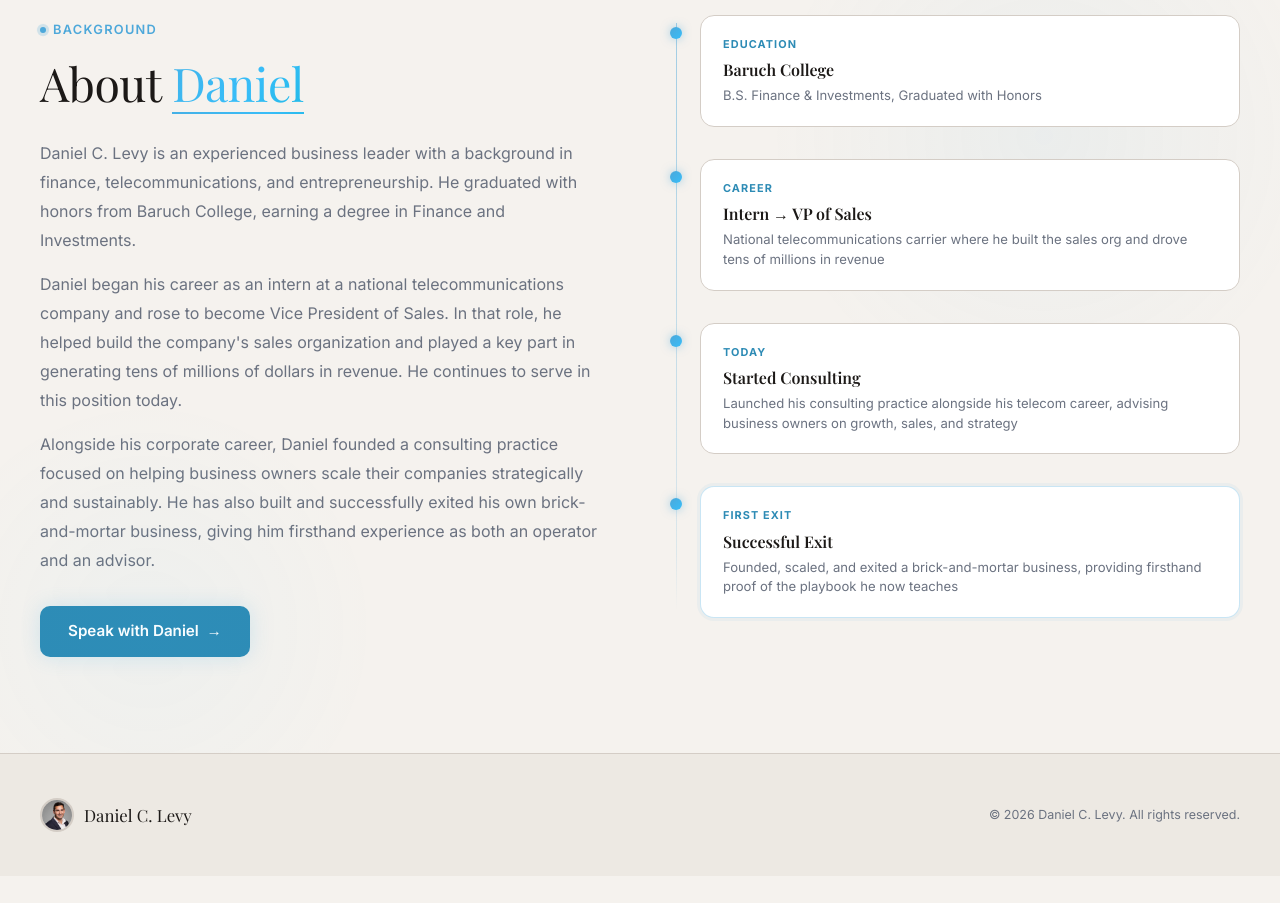
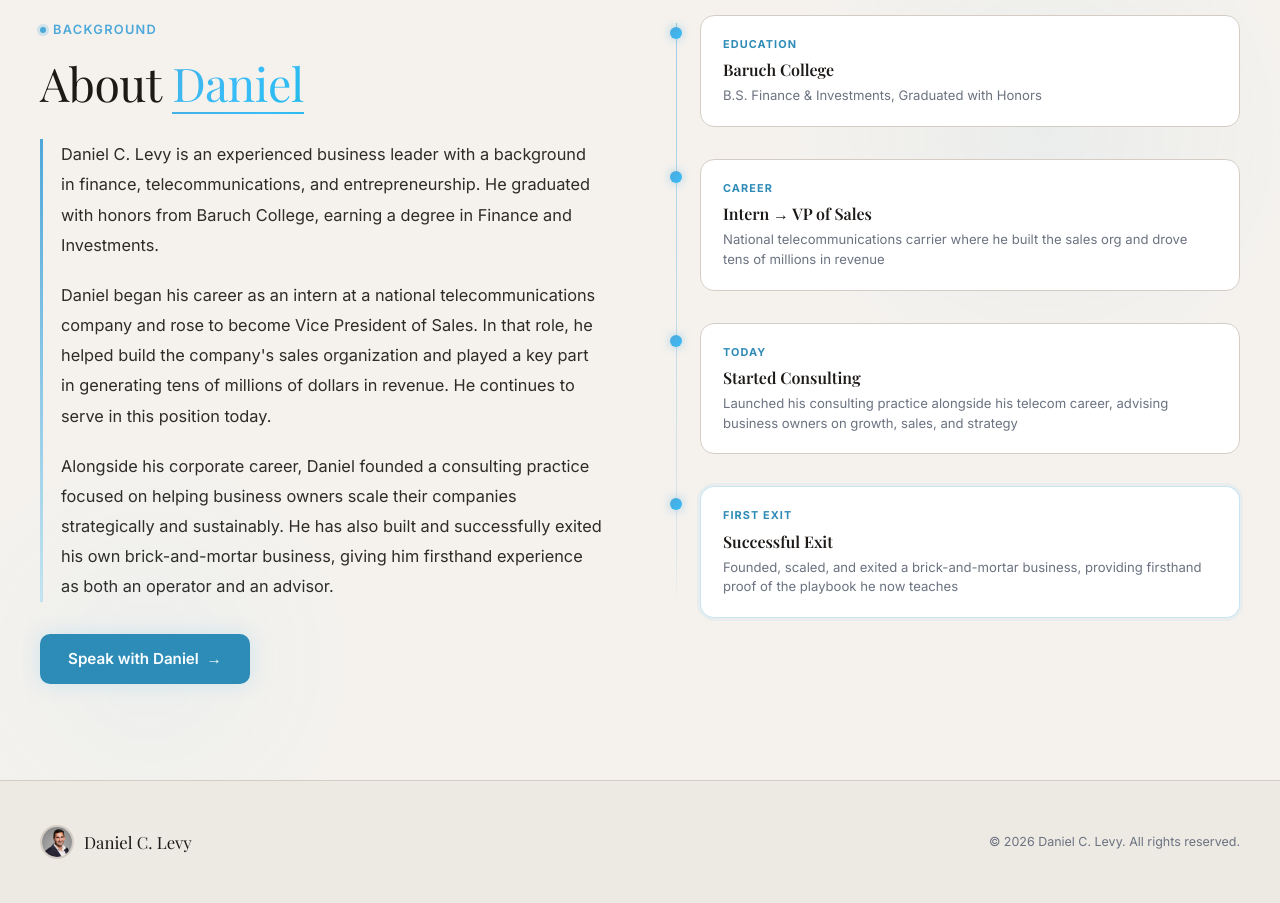
Before and after one commit to dlflny/Daniel-Levy-Consulting, a website: page index.html in a window 1280 px wide. Shown: the part 2740-3643 px from the top of the page. Before the commit the page ends 3616 px from the top, so only its background shows below. Drawn offline with nearby package versions, Linux system fonts and the light colour scheme.

Commit message:
Improve About section paragraph text styling
Replace flat gray text with warmer charcoal color and add gradient left-accent border for visual depth.

Co-Authored-By: Claude Sonnet 4.6 <noreply@anthropic.com>

```diff
--- a/index.html
+++ b/index.html
@@ -635,10 +635,10 @@
           <span class="pill-text">BACKGROUND</span>
         </div>
         <h2 style="font-size:clamp(2rem,4vw,2.9rem);margin-bottom:28px;">About <span class="text-gradient" style="--underline-delay:0.3s">Daniel</span></h2>
-        <div style="display:flex;flex-direction:column;gap:16px;margin-bottom:32px;">
-          <p style="color:var(--muted);line-height:1.8;">Daniel C. Levy is an experienced business leader with a background in finance, telecommunications, and entrepreneurship. He graduated with honors from Baruch College, earning a degree in Finance and Investments.</p>
-          <p style="color:var(--muted);line-height:1.8;">Daniel began his career as an intern at a national telecommunications company and rose to become Vice President of Sales. In that role, he helped build the company's sales organization and played a key part in generating tens of millions of dollars in revenue. He continues to serve in this position today.</p>
-          <p style="color:var(--muted);line-height:1.8;">Alongside his corporate career, Daniel founded a consulting practice focused on helping business owners scale their companies strategically and sustainably. He has also built and successfully exited his own brick-and-mortar business, giving him firsthand experience as both an operator and an advisor.</p>
+        <div style="display:flex;flex-direction:column;gap:20px;margin-bottom:32px;padding-left:18px;border-left:3px solid;border-image:linear-gradient(to bottom,#4da8da,rgba(56,189,248,0.25)) 1;">
+          <p style="color:#2e2b28;line-height:1.85;font-size:1.02rem;">Daniel C. Levy is an experienced business leader with a background in finance, telecommunications, and entrepreneurship. He graduated with honors from Baruch College, earning a degree in Finance and Investments.</p>
+          <p style="color:#2e2b28;line-height:1.85;font-size:1.02rem;">Daniel began his career as an intern at a national telecommunications company and rose to become Vice President of Sales. In that role, he helped build the company's sales organization and played a key part in generating tens of millions of dollars in revenue. He continues to serve in this position today.</p>
+          <p style="color:#2e2b28;line-height:1.85;font-size:1.02rem;">Alongside his corporate career, Daniel founded a consulting practice focused on helping business owners scale their companies strategically and sustainably. He has also built and successfully exited his own brick-and-mortar business, giving him firsthand experience as both an operator and an advisor.</p>
         </div>
         <button class="btn-primary" style="padding:14px 28px;font-size:0.95rem;border-radius:10px;">
           Speak with Daniel &nbsp;→
```
